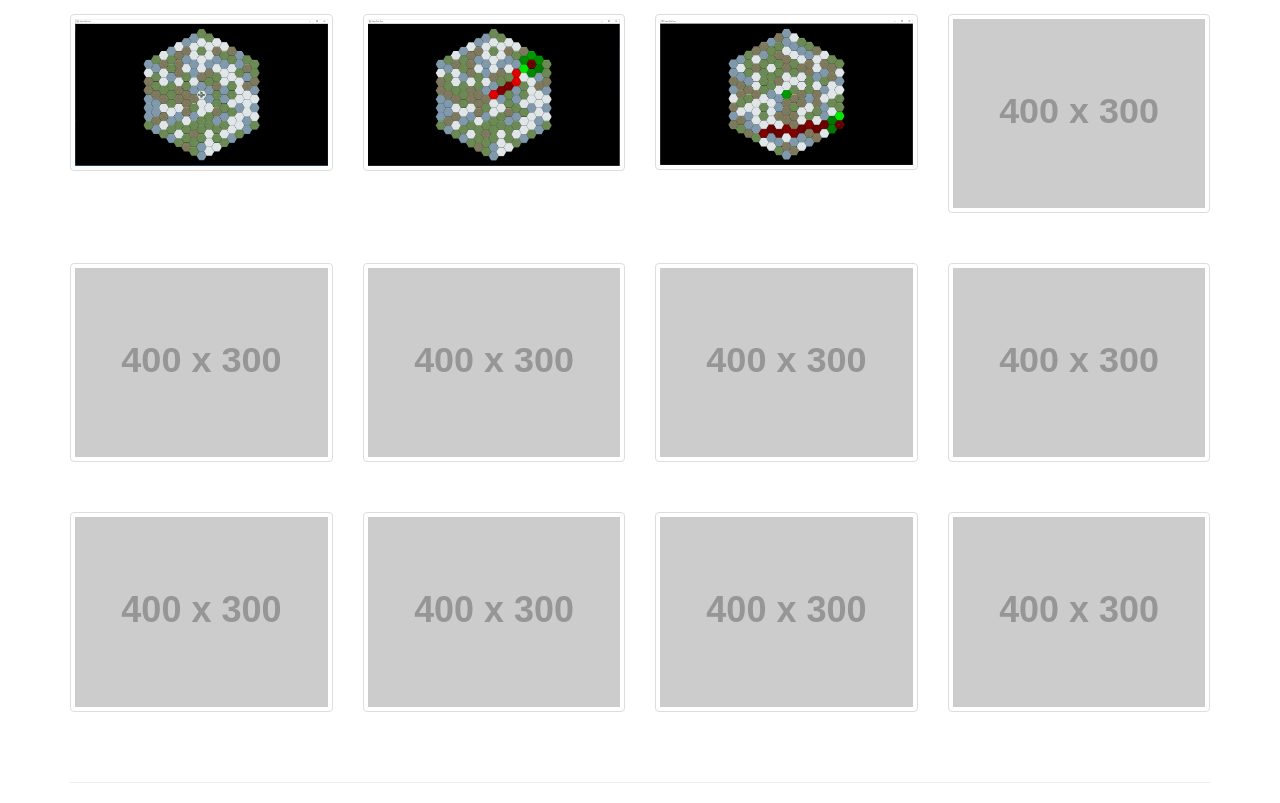
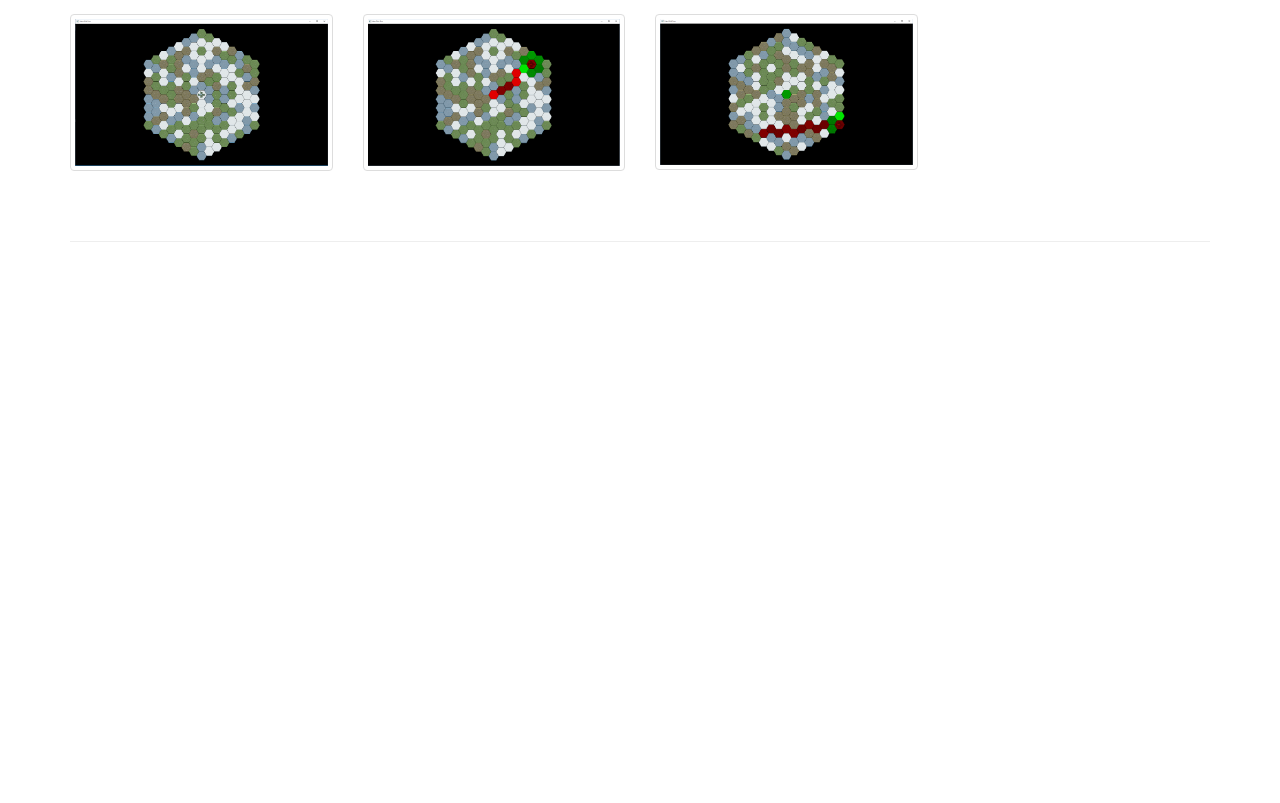
Before and after one commit to Ihivatar/Ihivatar.github.io, a plain HTML site: page HexGridGame.htm in a window 1280 px wide. Shown: the part 166-969 px from the top of the page. After the commit the page ends 800 px from the top, so only its background shows below. Drawn offline with nearby package versions, Linux system fonts and the light colour scheme; placeholder pictures from the web are drawn by us.

Commit message:
Renamed Gallery Titles

```diff
--- a/HexGridGame.htm
+++ b/HexGridGame.htm
@@ -50,7 +50,7 @@
         <div class="row">
 
             <div class="col-lg-12">
-                <h1 class="page-header">Pong Gallery</h1>
+                <h1 class="page-header">HexGrid Gallery</h1>
             </div>
 
             <div class="col-lg-3 col-md-4 col-xs-6 thumb">
@@ -68,51 +68,6 @@
                     <img class="img-responsive" src="Images/HexGrid3.png" alt="">
                 </a>
             </div>
-            <div class="col-lg-3 col-md-4 col-xs-6 thumb">
-                <a class="thumbnail" href="#">
-                    <img class="img-responsive" src="http://placehold.it/400x300" alt="">
-                </a>
-            </div>
-            <div class="col-lg-3 col-md-4 col-xs-6 thumb">
-                <a class="thumbnail" href="#">
-                    <img class="img-responsive" src="http://placehold.it/400x300" alt="">
-                </a>
-            </div>
-            <div class="col-lg-3 col-md-4 col-xs-6 thumb">
-                <a class="thumbnail" href="#">
-                    <img class="img-responsive" src="http://placehold.it/400x300" alt="">
-                </a>
-            </div>
-            <div class="col-lg-3 col-md-4 col-xs-6 thumb">
-                <a class="thumbnail" href="#">
-                    <img class="img-responsive" src="http://placehold.it/400x300" alt="">
-                </a>
-            </div>
-            <div class="col-lg-3 col-md-4 col-xs-6 thumb">
-                <a class="thumbnail" href="#">
-                    <img class="img-responsive" src="http://placehold.it/400x300" alt="">
-                </a>
-            </div>
-            <div class="col-lg-3 col-md-4 col-xs-6 thumb">
-                <a class="thumbnail" href="#">
-                    <img class="img-responsive" src="http://placehold.it/400x300" alt="">
-                </a>
-            </div>
-            <div class="col-lg-3 col-md-4 col-xs-6 thumb">
-                <a class="thumbnail" href="#">
-                    <img class="img-responsive" src="http://placehold.it/400x300" alt="">
-                </a>
-            </div>
-            <div class="col-lg-3 col-md-4 col-xs-6 thumb">
-                <a class="thumbnail" href="#">
-                    <img class="img-responsive" src="http://placehold.it/400x300" alt="">
-                </a>
-            </div>
-            <div class="col-lg-3 col-md-4 col-xs-6 thumb">
-                <a class="thumbnail" href="#">
-                    <img class="img-responsive" src="http://placehold.it/400x300" alt="">
-                </a>
-            </div>
         </div>
 
         <hr>
```
Also changed, not shown: SpacePhysics.htm (+1 -1 lines).
